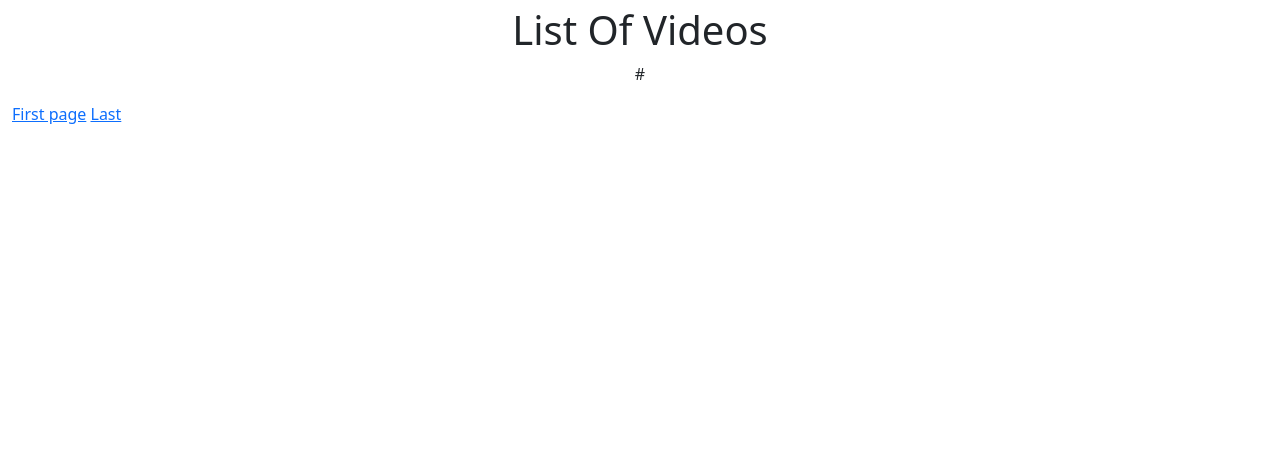
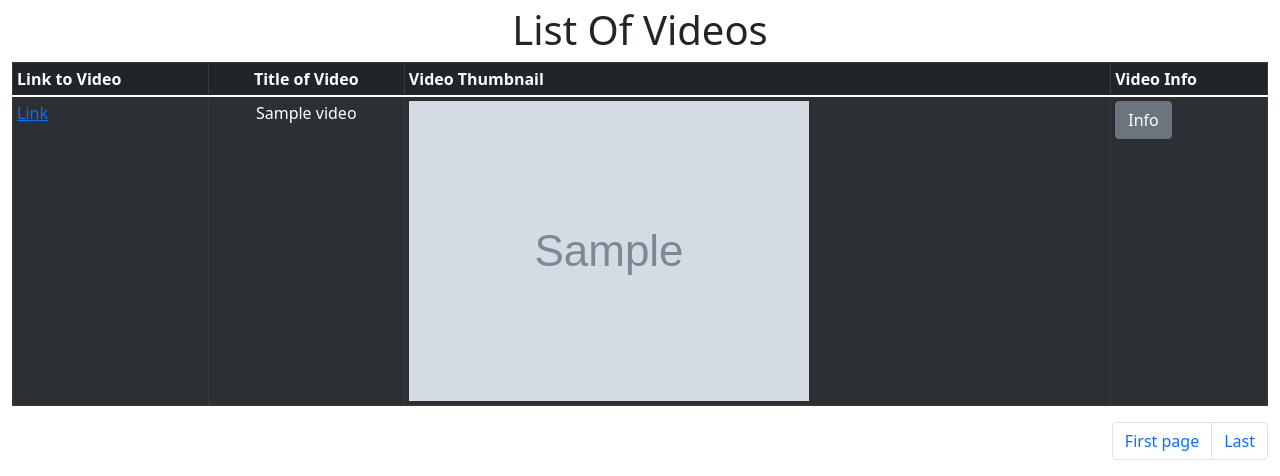
Before and after one commit to oyr380/data-mgmt-web, a Django app: page /channel/ in a window 1280 px wide. Shown: the part 1356-1832 px from the top of the page. Before the commit the page ends 1480 px from the top, so only its background shows below. Run offline with Django 4.2, Linux system fonts and the light colour scheme; tables that the repository leaves empty hold one stand-in row (values such as "Sample post"); grey boxes marked "Sample" are stand-in pictures; a database or web service that is not in the repository returns one stand-in record (values such as "Sample title").

Commit message:
worked on styling of page

```diff
--- a/yt_data/helper.py
+++ b/yt_data/helper.py
@@ -33,5 +33,5 @@ class MongoInstance:
     def grab_channel_videos(self, name, skip):
         #Query is set like this so it only returns webpage_url rather than all fields (saves a bunch of time). This will be changed to return most relevant data to be display
         #On channel page (Such as title, date maybe?)
-        videos = self.videos.find({"channel":name}, {"webpage_url":1}).skip(skip).limit(50)
-        return [x['webpage_url'] for x in videos]
+        videos = self.videos.find({"channel":name}, {"webpage_url":1, "title":1, "thumbnail":1, "id":1}).skip(skip).limit(50)
+        return [[x['webpage_url'], x['title'], x['thumbnail'], x['id']] for x in videos]
--- a/yt_data/templates/channel.html
+++ b/yt_data/templates/channel.html
@@ -39,20 +39,38 @@
 <div class="d-flex justify-content-center">
   <h1>List Of Videos</h1>
 </div>
-{% for vid in videos %}
-<div class="d-flex justify-content-center">
-  <p>{{ vid }}</p>
+<div class="container-fluid"></div>
+<table class="table videotable table-sm table-hover table-bordered table-striped table-dark">
+  <thead>
+    <th scope="col">Link to Video</th>
+    <th class="text-center" scope="col">Title of Video</th>
+    <th scope="col">Video Thumbnail</th>
+    <th scope="col">Video Info</th>
+  </thead>
+  <tbody>
+    {% for vid in videos %}
+      <tr>
+        <td><a href="{{ vid.0 }}">Link</a></td>
+        <td class="text-center">{{ vid.1 }}</td>
+        <td><img class="thumbs" src="{{ vid.2 }}"></td>
+        <td><a href="{% url 'video' vid.3 %}" class="btn btn-secondary vidinfo" role="button">Info</a></td>
+      </tr>
+    {% endfor %}
+  </tbody>
+</table>
+  <ul class="pagination justify-content-end">
+    <li class="page-item"><a class="page-link" href="/channel/{{ chname }}/?page=1">First page</a></li>
+    {% if page != 1 %}
+    <li class="page-item"><a class="page-link" href="/channel/{{ chname }}/?page={{ page|add:'-1' }}">Previous</a></li>
+    {% endif %}
+    {% if page|add:0 != total_pages|add:0 %}
+    <li class="page-item"><a class="page-link" href="/channel/{{ chname }}/?page={{ page|add:'+1' }}">Next</a></li>
+    {% endif %}
+    <li class="page-item"><a class="page-link" href="/channel/{{ chname }}/?page={{ total_pages }}">Last</a></li>
+  </ul>
 </div>
-{% endfor %}
 
- <a href="/channel/{{ chname }}/?page=1">First page</a>
- {% if page != 1 %}
-  <a href="/channel/{{ chname }}/?page={{ page|add:'-1' }}">Previous</a>
- {% endif %}
- {% if page|add:0 != total_pages|add:0 %}
-  <a href="/channel/{{ chname }}/?page={{ page|add:'+1' }}">Next</a>
- {% endif %}
- <a href="/channel/{{ chname }}/?page={{ total_pages }}">Last</a>
+
 
 
 {% endblock %}
--- a/yt_data/urls.py
+++ b/yt_data/urls.py
@@ -6,4 +6,6 @@ urlpatterns = [
     path('about/', views.about, name='about'),
     path('channel/<chname>/', views.channel, name='channel'),
     path('channel/', views.channel, name='yt_data_channel'),
+    path('video/<id>/', views.video, name="video"),
+    path('video/', views.video, name="yt_data_video"),
 ]
--- a/yt_data/views.py
+++ b/yt_data/views.py
@@ -51,3 +51,6 @@ def channel(request, chname=''):
         'channel' : channel,
     }
     return render(request, 'channel.html', context)
+
+def video(request, id=''):
+    return render(request, 'video.html')
```
Also changed, not shown: yt_data/templates/video.html (added).
